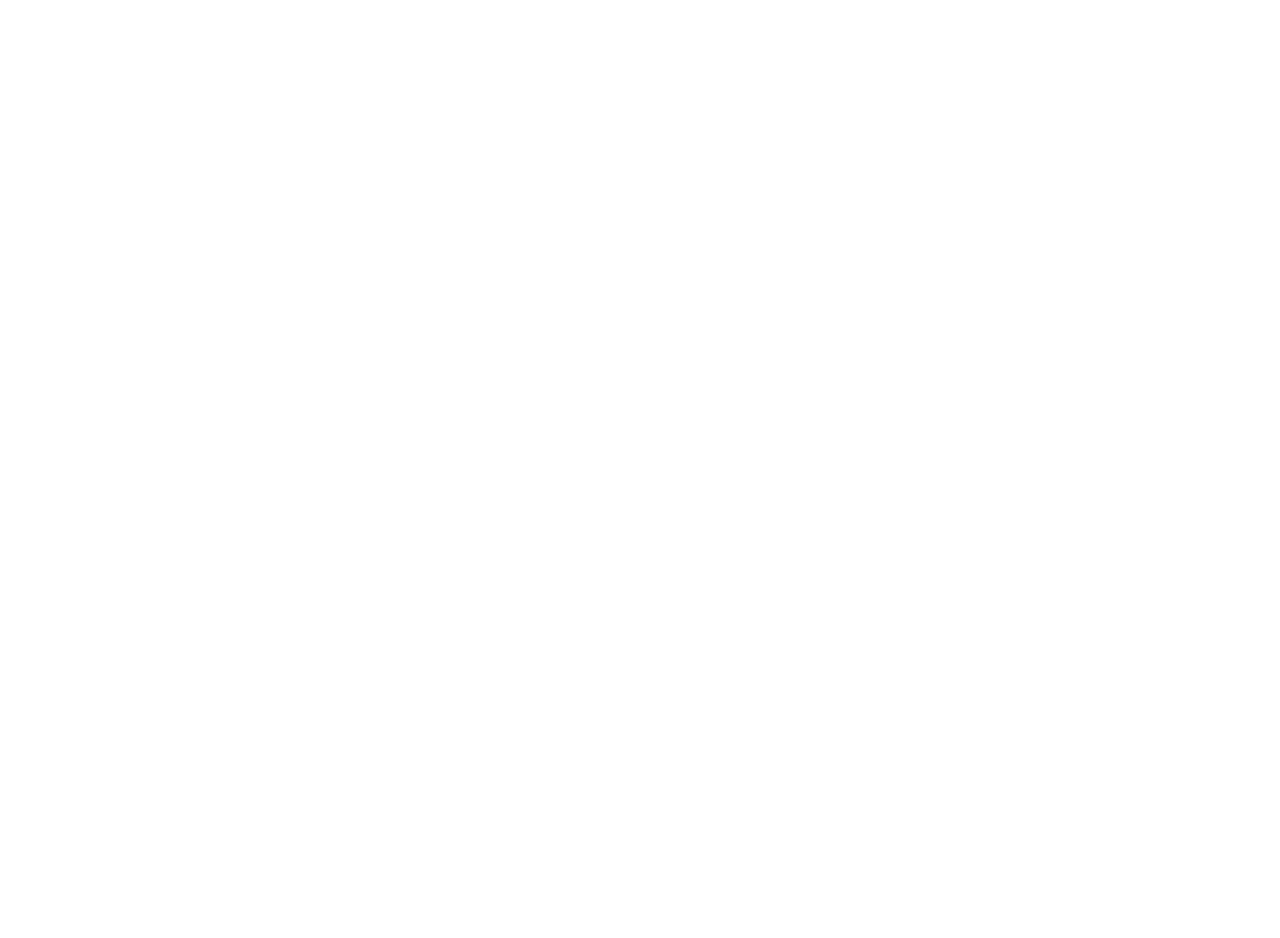
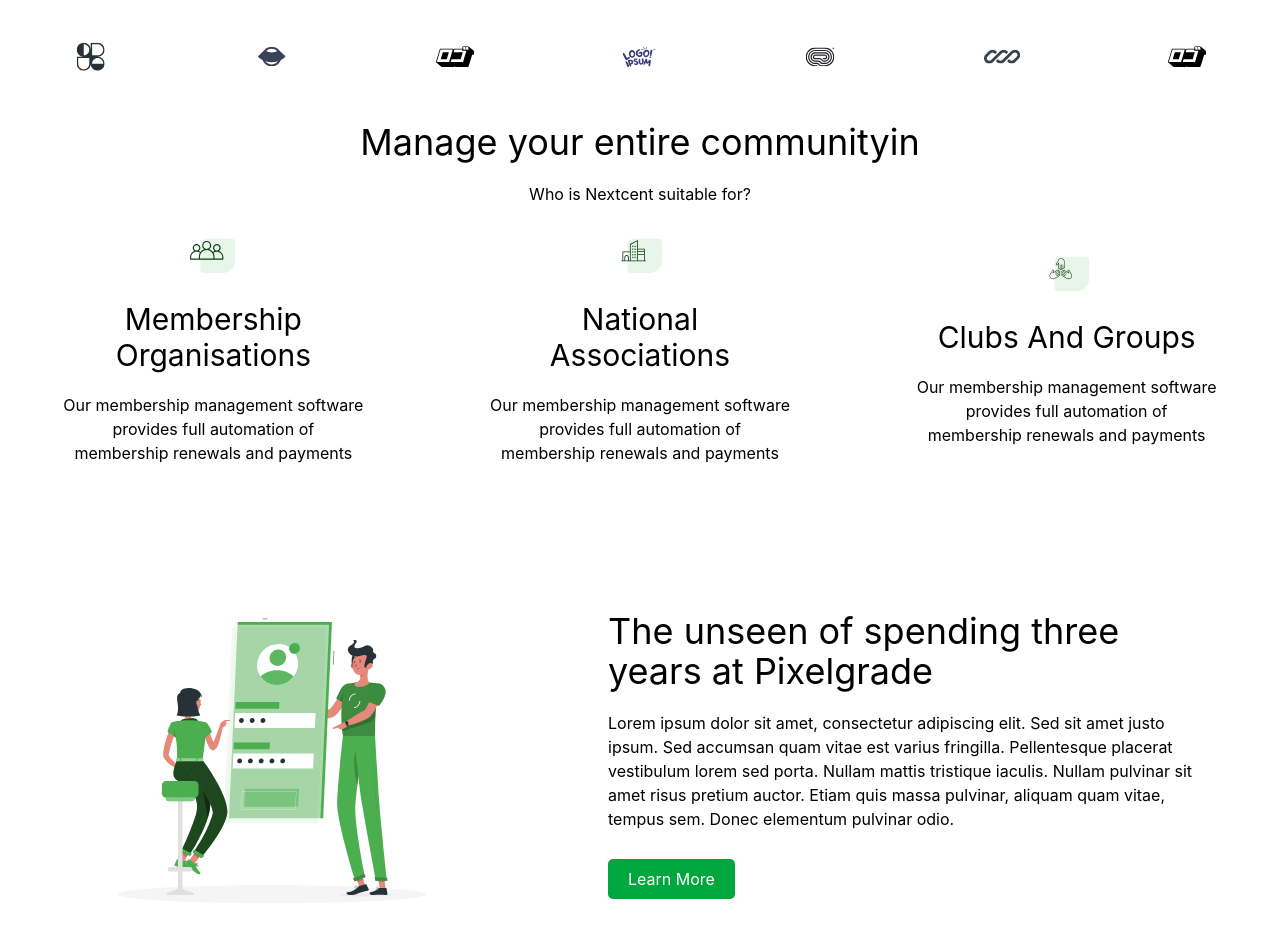
Before and after one commit to Naser-frontend/react-layout-practice, a React app in the folder Simple-ReactProject/: page / in a window 1280 px wide. Shown: the part 760-1698 px from the top of the page. Before the commit the page ends 800 px from the top, so only its background shows below. Built offline with nearby package versions, Linux system fonts and the light colour scheme; the HTML template or start-up script is replaced by a standard one.

Commit message:
craete the Clients page and add some styles

```diff
--- a/Simple-ReactProject/src/components/Clients.jsx
+++ b/Simple-ReactProject/src/components/Clients.jsx
@@ -0,0 +1,79 @@
+import Icon1 from "../assets/images/icons/Logo.svg";
+import Icon2 from "../assets/images/icons/Logo (1).svg";
+import Icon3 from "../assets/images/icons/Logo (6).svg";
+import Icon4 from "../assets/images/icons/Logo (3).svg";
+import Icon5 from "../assets/images/icons/Logo (4).svg";
+import Icon6 from "../assets/images/icons/Logo (5).svg";
+import Icon7 from "../assets/images/icons/Logo (6).svg";
+import Icon8 from "../assets/images/icons/Icon.svg";
+import Icon9 from "../assets/images/icons/Icon (1).svg";
+import Icon10 from "../assets/images/icons/Icon (2).svg";
+import Icon11 from "../assets/images/icons/Frame 35.svg";
+
+
+function Clients(){
+    return(
+        <section>
+            <div className=" flex flex-col items-center mt-10">
+                <h2 className="text-4xl">Our Clients</h2>
+                <p>We have been working with some Fortune 500+ clients</p>
+            </div>
+
+            <div>
+                <div className="flex justify-around mt-10 items-center">
+                    <img src={Icon1} alt="icon1" />
+                    <img src={Icon2} alt="icon2" />
+                    <img src={Icon3} alt="icon3" />
+                    <img src={Icon4} alt="icon4" />
+                    <img src={Icon5} alt="icon5" />
+                    <img src={Icon6} alt="icon6" />
+                    <img src={Icon7} alt="icon7" />
+
+                </div>
+            </div>
+
+            <div>
+                <div className="flex flex-col items-center">
+                    <h2 className="text-4xl mt-12">Manage your entire communityin <br /> </h2>
+                    <p className="mt-5">Who is Nextcent suitable for?</p>
+                </div>
+
+               <div className="flex mt-7 justify-around  items-center ">
+
+                 <div className="text-center w-[300px] ">
+                    <img className="mx-auto " src={Icon8} alt="icon8" />
+                    <h3 className="text-3xl mt-7">Membership Organisations</h3>
+                    <p  className="mt-5">Our membership management software provides full automation of membership renewals and payments</p>
+                </div>
+
+                  <div className="text-center w-[300px] ">
+                    <img className="mx-auto" src={Icon9} alt="icon9" />
+                    <h3 className="text-3xl mt-7">National Associations</h3>
+                    <p  className="mt-5">Our membership management software provides full automation of membership renewals and payments</p>
+                </div>
+
+                  <div className="text-center w-[300px] ">
+                    <img className="mx-auto" src={Icon10} alt="icon1-" />
+                    <h3 className="text-3xl mt-7">Clubs And Groups</h3>
+                    <p  className="mt-5">Our membership management software provides full automation of membership renewals and payments</p>
+                </div>
+
+
+
+               </div>
+                 <div className="flex items-center justify-center mt-10 h-[500px]">
+                    <div className="w-[400px] mr-34"><img  className="w-4xl" src={Icon11} alt="" /></div>
+                    <div className="w-[600px]">
+                        <h2 className="text-4xl ">The unseen of spending three years at Pixelgrade</h2>
+                        <p className="mt-5">Lorem ipsum dolor sit amet, consectetur adipiscing elit. Sed sit amet justo ipsum. Sed
+                        accumsan quam vitae est varius fringilla. Pellentesque placerat vestibulum lorem sed
+                        porta. Nullam mattis tristique iaculis. Nullam pulvinar sit amet risus pretium auctor. Etiam
+                        quis massa pulvinar, aliquam quam vitae, tempus sem. Donec elementum pulvinar odio.</p>
+                        <button className="bg-green-600 mt-7 p-2 px-5 text-white rounded-[5px]">Learn More</button>
+                    </div>
+                 </div>
+            </div>
+        </section>
+    )
+}
+export default Clients;
--- a/Simple-ReactProject/src/components/Navbar.jsx
+++ b/Simple-ReactProject/src/components/Navbar.jsx
@@ -6,7 +6,7 @@
     // <li><a href="" className="font-medium text-gray-700 transition hover:text-green-500">Blog</a></li>
 
 
-    <nav className="flex justify-between items-center bg-white px-8 py-4 shadow-lg ">
+    <nav className="flex justify-around items-center bg-white px-8 py-4 shadow-lg ">
      {/* log part */}
      <div>
       <Link to="/">
--- a/Simple-ReactProject/src/pages/Home.jsx
+++ b/Simple-ReactProject/src/pages/Home.jsx
@@ -1,9 +1,12 @@
 import HeroSection from "../components/HeroSection"
+import Clients from "../components/Clients"
+
 function Home() {
   return (
     <div>
       < HeroSection />
 
+      <Clients/>
     </div>
   );
 }
```
Also changed, not shown: Simple-ReactProject/src/components/HeroSection.jsx (line endings or trailing spaces).
